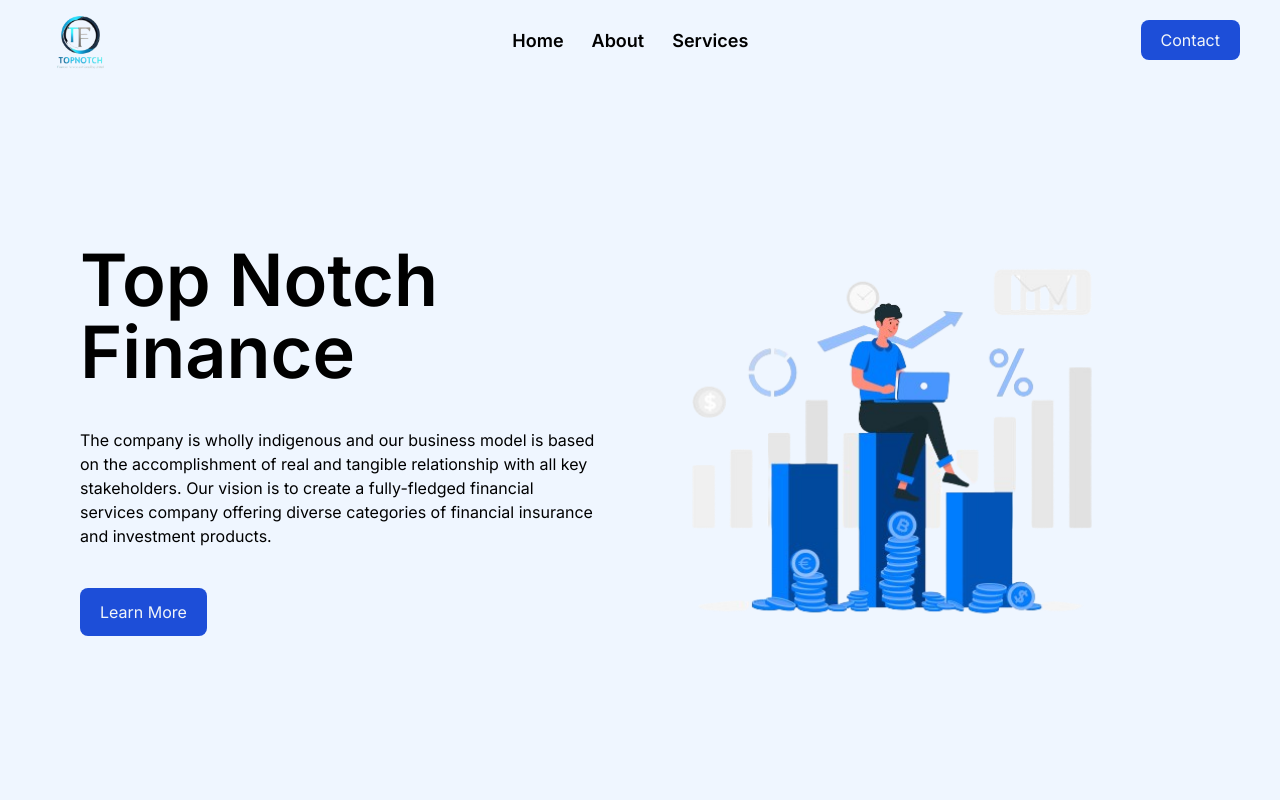
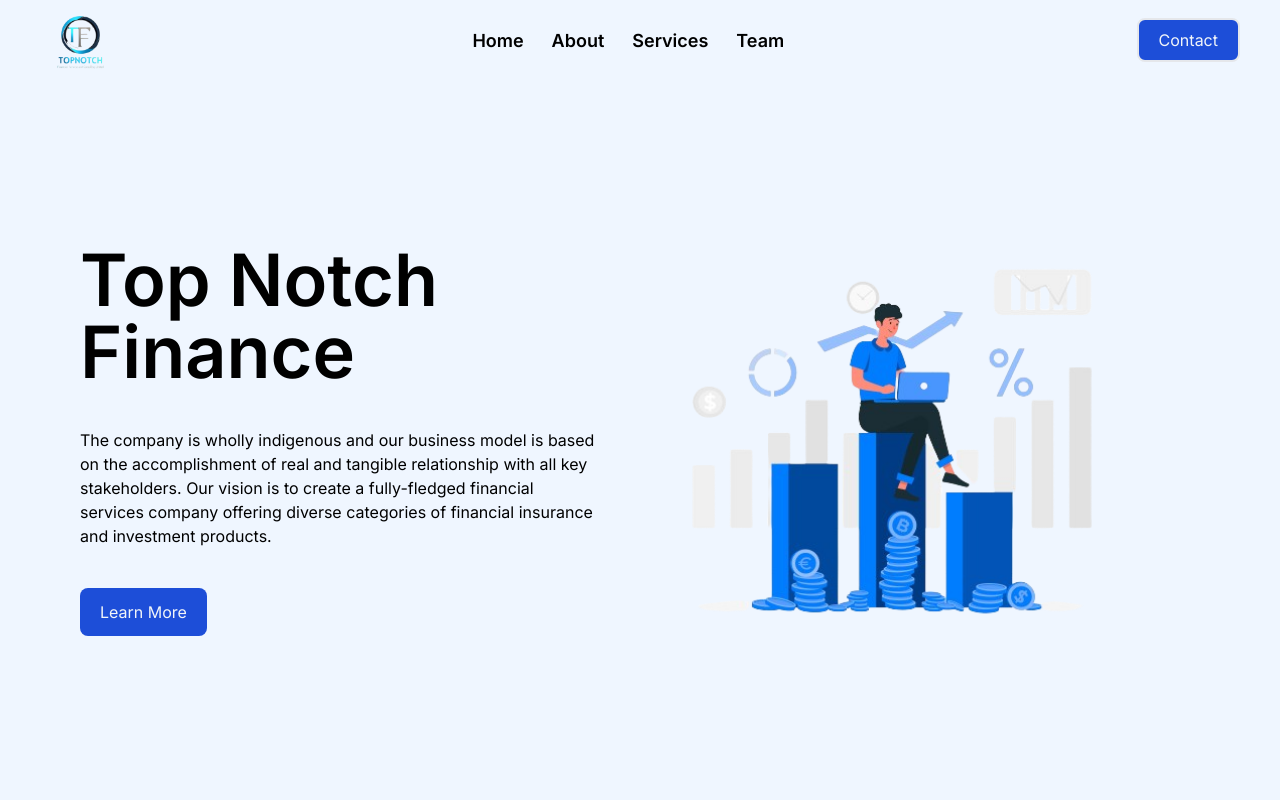
Before and after one commit to Mustapha0611/top-notch, a Vue app: page / in a window 1280 px wide. Shown: the top 800 px of the page. Built offline with nearby package versions, Linux system fonts and the light colour scheme.

Commit message:
fixed scroll margin issue

```diff
--- a/src/components/about.vue
+++ b/src/components/about.vue
@@ -1,5 +1,5 @@
 <template>
-  <main class="px-10 py-10 text-blue-950" id="about">
+  <main class="px-10 py-10 text-blue-950 scroll-m-10" id="about">
     <h2 class="md:text-5xl text-3xl text-center font-semibold ">About Us</h2>
     <div class="flex gap-10 justify-center mt-10 flex-wrap">
         <section v-for="about in aboutContent" class="max-w-[23rem]  rounded-xl  shadow-md p-5 flex flex-col hover:scale-105 transition-all">
--- a/src/components/headersection.vue
+++ b/src/components/headersection.vue
@@ -16,13 +16,14 @@
           </span>
           <li role="menu item"><a href="#"  @click="menuToggle">Home</a></li>
           <li role="menu item"><a href="#about"  @click="menuToggle">About</a></li>
-          <li role="menu item"><a href=""  @click="menuToggle">Services</a></li>
+          <li role="menu item"><a href="#services"  @click="menuToggle">Services</a></li>
+          <li role="menu item"><a href="#team"  @click="menuToggle">Team</a></li>
         </ul>
       </nav>
 
       <div class="absolute md:static rounded-md md:h-auto md:w-auto w-full left-0 top-[33rem] md:top-0 flex items-end justify-center opacity-0 md:opacity-100 transition-opacity"
             :class="{showContact : showMenu}">
-        <button aria-label="Contact"   class="px-5 py-2 rounded-lg  bg-blue-700 text-slate-100">Contact</button>
+        <button aria-label="Contact"   class="px-5 py-2 rounded-lg  bg-blue-700 hover:bg-transparent hover:border-2 border-2 hover:border-blue-700 transition-all hover:text-blue-950 text-slate-100">Contact</button>
       </div>
 
       <button aria-label="Toggle Menu" aria-haspopup="true" class="md:hidden flex cursor-pointer" @click="menuToggle" @keyup.enter="menuToggle">
--- a/src/components/services.vue
+++ b/src/components/services.vue
@@ -1,5 +1,5 @@
 <template>
-<main class="p-10 text-blue-950" id="about">
+<main class="p-10 text-blue-950 scroll-m-10" id="services">
     <h2 class="text-2xl md:text-5xl text-center font-semibold">Our Services</h2>
     <div class="grid md:grid-cols-2 lg:grid-cols-3 xl:grid-cols-4 gap-10 mt-10">
         <section v-for="service of services" class=" rounded-xl  shadow-lg py-2 px-3 flex flex-col items-center justify-center hover:scale-105 transition-all">
--- a/src/components/team.vue
+++ b/src/components/team.vue
@@ -2,7 +2,7 @@
   <h2 class="md:text-5xl text-3xl text-center font-semibold text-blue-950 my-5">
     Meet the team
   </h2>
-  <div class="grid lg:grid-cols-4 md:grid-cols-2 sm:grid-cols-2 gap-10 p-8">
+  <div class="grid lg:grid-cols-4 md:grid-cols-2 sm:grid-cols-2 gap-10 p-8 scroll-m-10" id="team" >
     <div
       v-for="item in items"
       :key="item.id"
```
